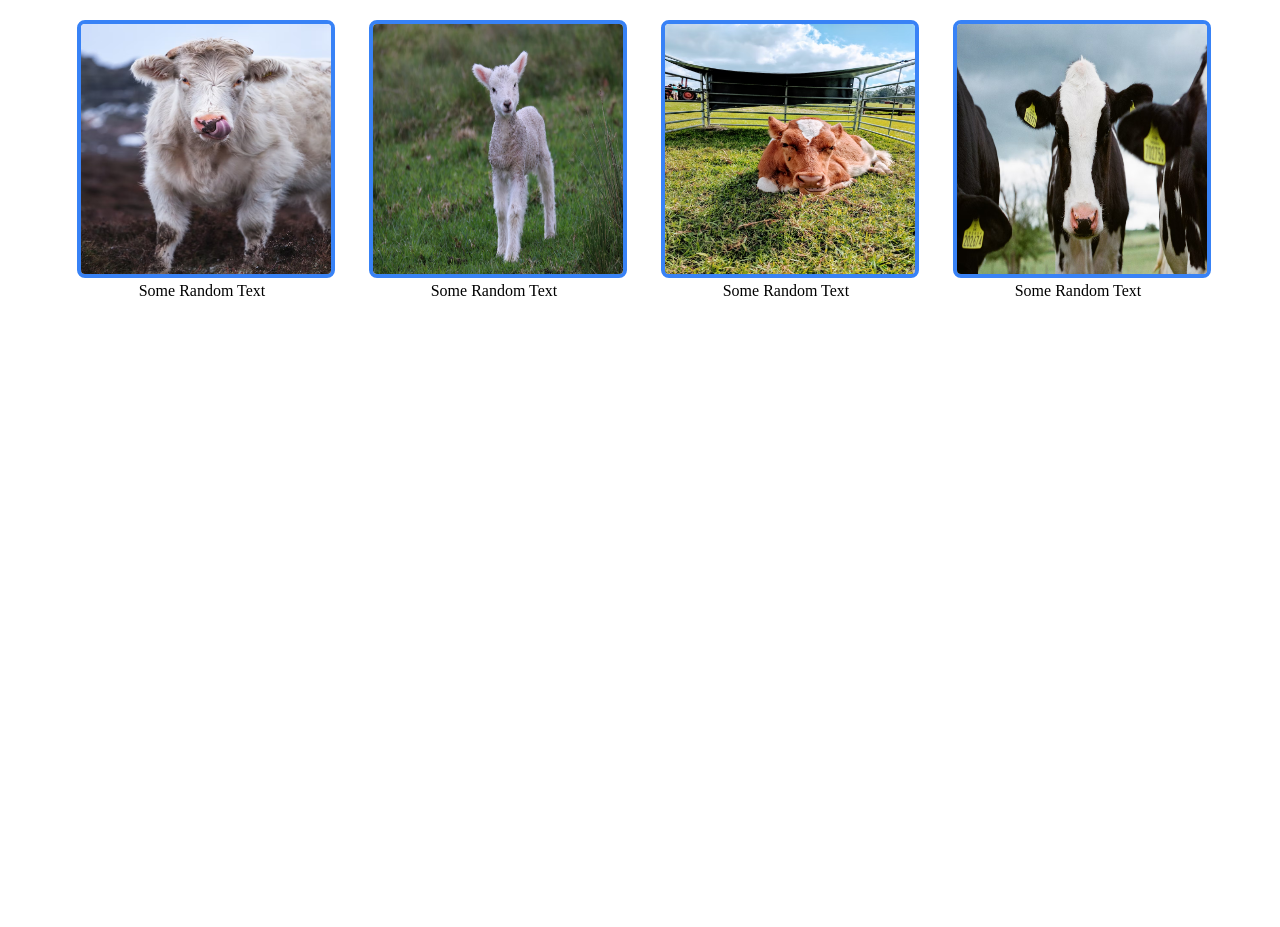
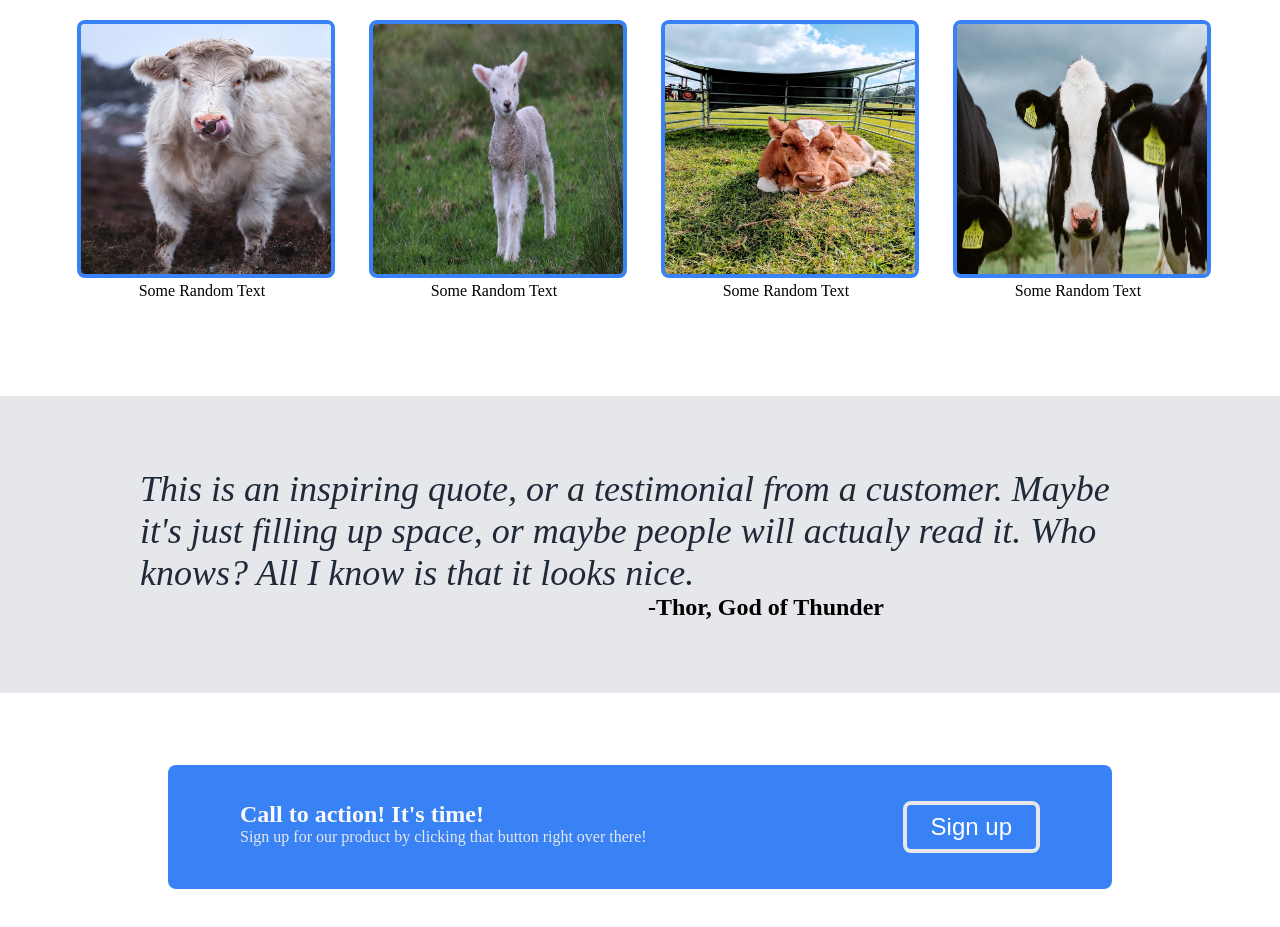
Before and after one commit to freshc0w/odin-landing-page, a plain HTML site: page index.html in a window 1280 px wide. Shown: the part 507-1434 px from the top of the page. Before the commit the page ends 807 px from the top, so only its background shows below. Drawn offline with Linux system fonts and the light colour scheme.

Commit message:
Add quote and call-to-action section

```diff
--- a/index.html
+++ b/index.html
@@ -53,5 +53,21 @@
         </div>
     </div>
 
+    <div class="container-3">
+        <p class="quote" style="margin-bottom:0px;"><em>This is an inspiring quote, or a testimonial from a customer.
+            Maybe it's just filling up space, or maybe people will actualy read it.
+            Who knows? All I know is that it looks nice.</em>
+        </p>
+        <div class="quote-ref" style="font-weight: bold; font-size:24px">-Thor, God of Thunder</div>
+    </div>
+
+    <div class="container-4">
+        <div class="text">
+            <div class="text-1">Call to action! It's time!</div>
+            <div class="text-2">Sign up for our product by clicking that button right over there!</div>
+        </div>
+        <button class="sign-up-2">Sign up</button>
+    </div>
+
 </body>
 </html>
--- a/style.css
+++ b/style.css
@@ -58,7 +58,7 @@ ul {
     color: #e5e7eb
 }
 
-.sign-up {
+button {
     background-color: #3882f6;
     color: white;
     padding: 8px 24px;
@@ -66,6 +66,7 @@ ul {
     border-radius: 8px;
     transition-duration: 0.4s;
     cursor: pointer;
+    font-size:24px;
 }
 
 .sign-up:hover {
@@ -93,6 +94,7 @@ img {
     flex: auto;
     justify-content: center;
     gap: 42px;
+    padding-bottom: 96px;
 
 }
 
@@ -100,3 +102,50 @@ img {
     text-align: center;
     max-width: 250px;
 }
+
+.container-3 {
+    display: flex;
+    flex-direction: column;
+    padding: 72px 96px;
+    align-items: center;
+    background-color: #e5e7eb
+}
+
+.quote {
+    font-size: 36px;
+    color: #1f2937;
+    font-weight: 300;
+    margin: 0px;
+    max-width: 1000px;
+}
+
+.quote-ref {
+    align-self: flex-end;
+    justify-self: flex-start;
+    margin-right: 22px;
+    max-width: 1000px;
+    margin-right: 300px
+}
+
+.container-4 {
+    background-color: #3882f6;
+    display: flex;
+    justify-content: space-between;
+    color: #e5e7eb;
+    margin: 72px 168px;
+    padding: 36px 72px;
+    border-radius: 8px;
+}
+
+.container-4 .text-1 {
+    font-size: 24px;
+    font-weight: 800
+}
+
+button.sign-up-2 {
+    border: 4px #e5e7eb solid;
+}
+.sign-up-2:hover {
+    color: #3882f6;
+    background-color: #e5e7eb;
+}
```
